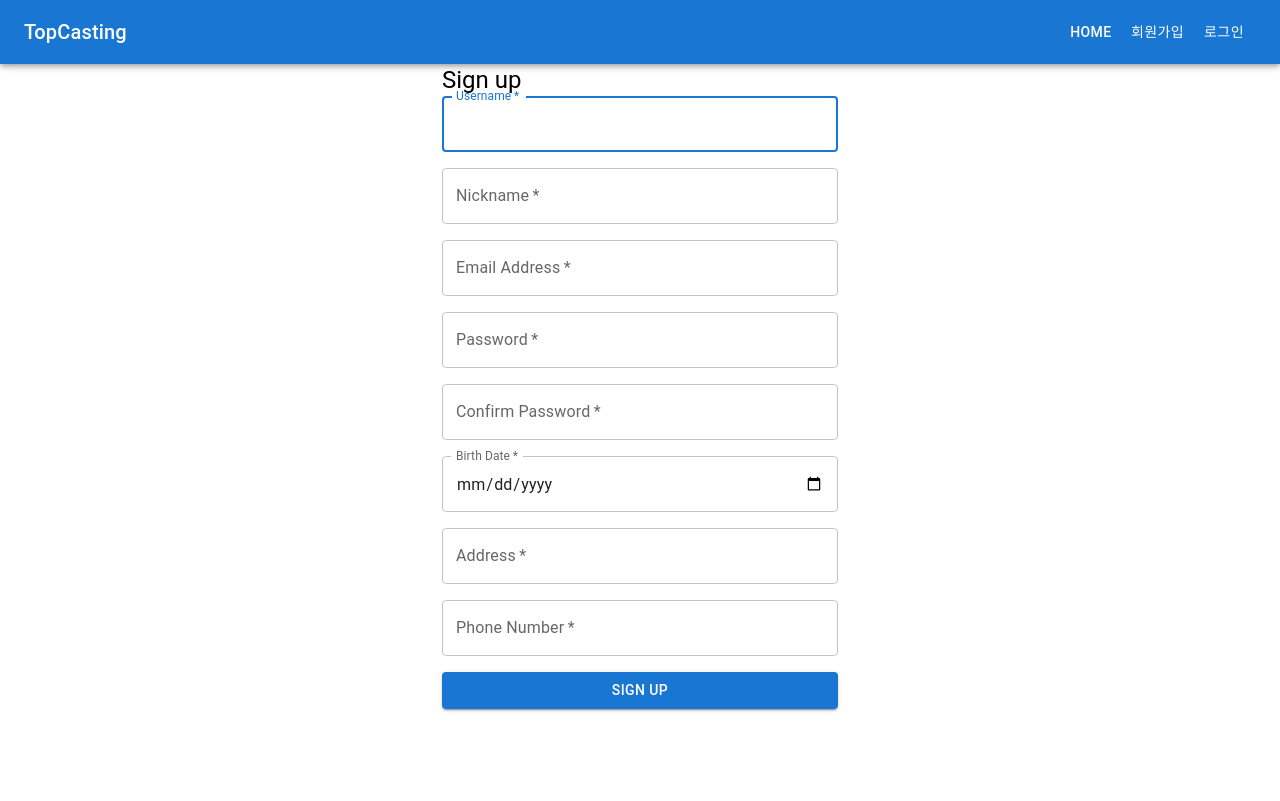
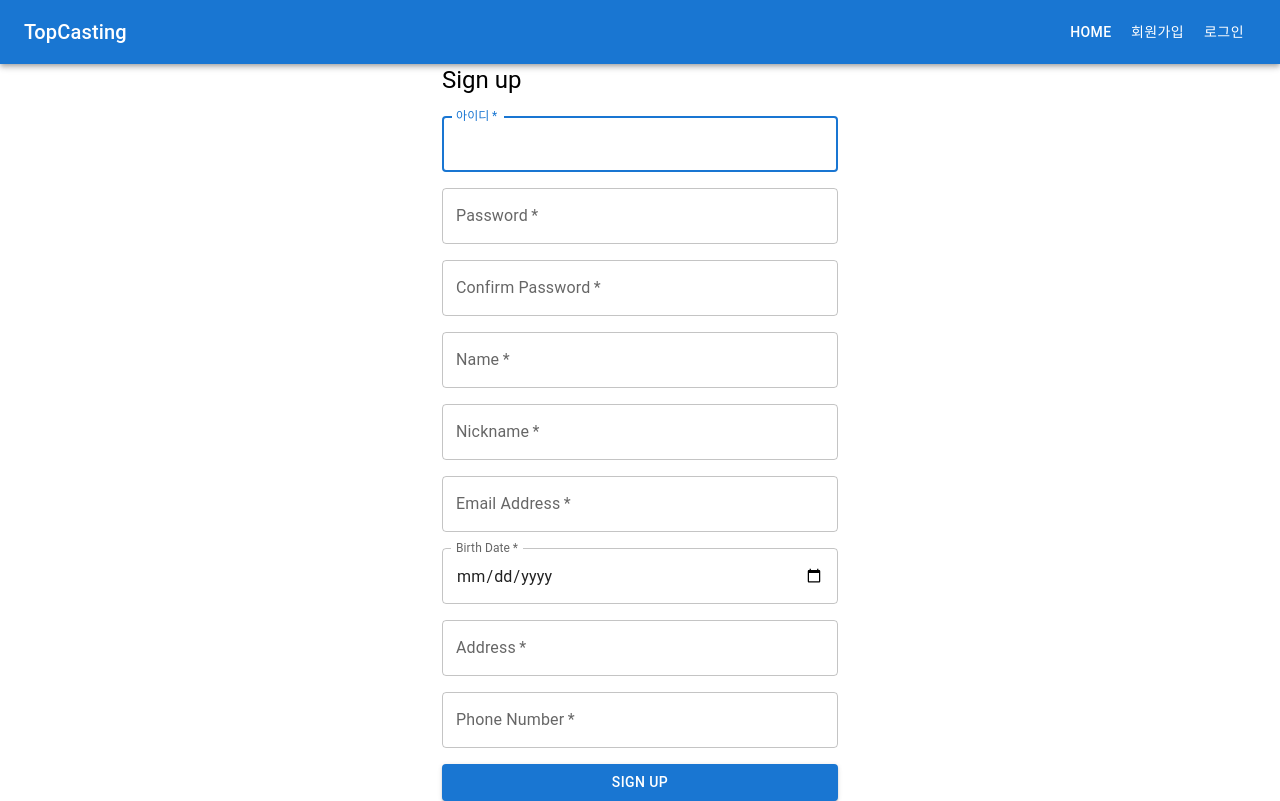
Before and after one commit to team-pepero/top-casting-fe, a React (Create React App) app: page /join in a window 1280 px wide. Built offline with nearby package versions, Linux system fonts and the light colour scheme; no server answers.

Commit message:
feat: 주소 검색

```diff
--- a/src/page/SignUp.js
+++ b/src/page/SignUp.js
@@ -1,15 +1,19 @@
 import React, { useState } from 'react';
 import { Container, TextField, Button, Typography, Grid } from '@mui/material';
 import { HttpPost } from '../service/HttpService';
+import DaumPostcode from 'react-daum-postcode';
 
 function SignUp() {
   const [formData, setFormData] = useState({
+    username: '',
+    password: '',
+    passwordCheck: '',
     name: '',
     nickname: '',
     email: '',
-    password: '',
-    birthdate: '',
+    birthDate: '',
     address: '',
+    zipcode: '',
     phoneNumber: '',
   });
 
@@ -20,19 +24,59 @@ function SignUp() {
     });
   };
 
+  const [isOpen, setIsOpen] = useState(false);
+
+  const handleComplete = (data) => {
+    console.log(data);
+    setFormData({
+      ...formData,
+      address: data.address,
+      zipcode: data.zonecode,
+    });
+    console.log(formData);
+    setIsOpen(false); // 모달 닫기
+  };
+
+  const openModal = () => setIsOpen(true);
+  const closeModal = () => setIsOpen(false);
+
+
   const handleSubmit = (e) => {
     e.preventDefault();
     // 회원가입 로직 처리
-    HttpPost('http://localhost:8090/join',formData)
+    HttpPost('http://localhost:8080/api/v1/auth/join', formData)
 
-    console.log('join\n' + formData);
+    console.log('join\n');
+    console.log(formData);
   };
 
   return (
     <Container component="main" maxWidth="xs">
-      <Typography component="h1" variant="h5">
+      <Typography component="h1" variant="h5" marginBottom="20px">
         Sign up
       </Typography>
+      {isOpen && (
+              <div style={{
+                display: 'flex',
+                flexDirection: 'column', // 내용을 세로로 정렬합니다.
+                position: 'fixed', // 또는 'absolute', 페이지 스크롤 여부에 따라 선택
+                top: '50%',
+                left: '50%',
+                zIndex: 300,
+                width: '50vw', // 화면 가로 크기의 50%
+                height: '60vh', // 화면 세로 크기의 50%
+                border: '2px solid #333', // 더 진한 테두리
+                backgroundColor: 'rgba(255, 255, 255, 0.9)', // 불투명한 배경
+                transform: 'translate(-50%, -50%)', // 정 중앙 정렬을 위한 조정
+                justifyContent: 'center',
+                alignItems: 'center',
+                padding: '20px', // 내부 여백 추가
+                boxSizing: 'border-box', // 패딩이 크기에 포함되도록 설정
+              }}>
+                <DaumPostcode onComplete={handleComplete} />
+                <button onClick={closeModal}>닫기</button>
+              </div>
+            )}
       <form onSubmit={handleSubmit} noValidate>
         <Grid container spacing={2}>
           <Grid item xs={12}>
@@ -43,9 +87,50 @@ function SignUp() {
               required
               fullWidth
               id="username"
-              label="Username"
+              label="아이디"
               autoFocus
               value={formData.username}
+              onChange={handleChange}
+            />
+          </Grid>
+          <Grid item xs={12}>
+            <TextField
+              variant="outlined"
+              required
+              fullWidth
+              name="password"
+              label="Password"
+              type="password"
+              id="password"
+              autoComplete="new-password"
+              value={formData.password}
+              onChange={handleChange}
+            />
+          </Grid>
+          <Grid item xs={12}>
+            <TextField
+              variant="outlined"
+              required
+              fullWidth
+              name="passwordCheck"
+              label="Confirm Password"
+              type="password"
+              id="passwordCheck"
+              autoComplete="new-password"
+              value={formData.passwordCheck}
+              onChange={handleChange}
+            />
+          </Grid>
+          <Grid item xs={12}>
+            <TextField
+              name="name"
+              variant="outlined"
+              required
+              fullWidth
+              id="name"
+              label="Name"
+              autoComplete="name"
+              value={formData.name}
               onChange={handleChange}
             />
           </Grid>
@@ -75,46 +160,19 @@ function SignUp() {
               onChange={handleChange}
             />
           </Grid>
+
           <Grid item xs={12}>
             <TextField
               variant="outlined"
               required
               fullWidth
-              name="password"
-              label="Password"
-              type="password"
-              id="password"
-              autoComplete="new-password"
-              value={formData.password}
-              onChange={handleChange}
-            />
-          </Grid>
-          <Grid item xs={12}>
-            <TextField
-              variant="outlined"
-              required
-              fullWidth
-              name="passwordcheck"
-              label="Confirm Password"
-              type="password"
-              id="passwordcheck"
-              autoComplete="new-password"
-              value={formData.passwordcheck}
-              onChange={handleChange}
-            />
-          </Grid>
-          <Grid item xs={12}>
-            <TextField
-              variant="outlined"
-              required
-              fullWidth
-              name="birthdate"
+              name="birthDate"
               label="Birth Date"
               type="date"
-              id="birthdate"
+              id="birthDate"
               autoComplete="bday"
               InputLabelProps={{ shrink: true }}
-              value={formData.birthdate}
+              value={formData.birthDate}
               onChange={handleChange}
             />
           </Grid>
@@ -128,6 +186,7 @@ function SignUp() {
               label="Address"
               autoComplete="address-level1"
               value={formData.address}
+              onClick={openModal}
               onChange={handleChange}
             />
           </Grid>
```
Also changed, not shown: src/modal/AddressModal.js (added, +47 -0 lines).
